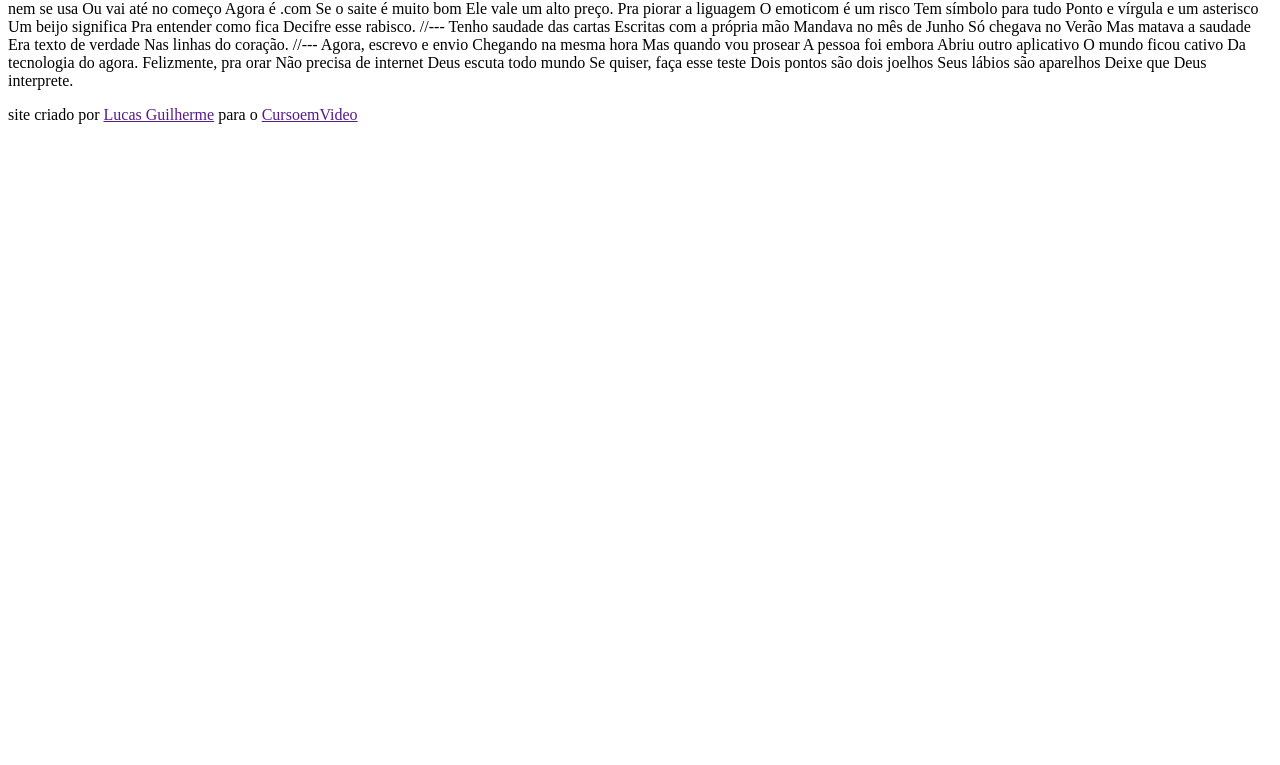
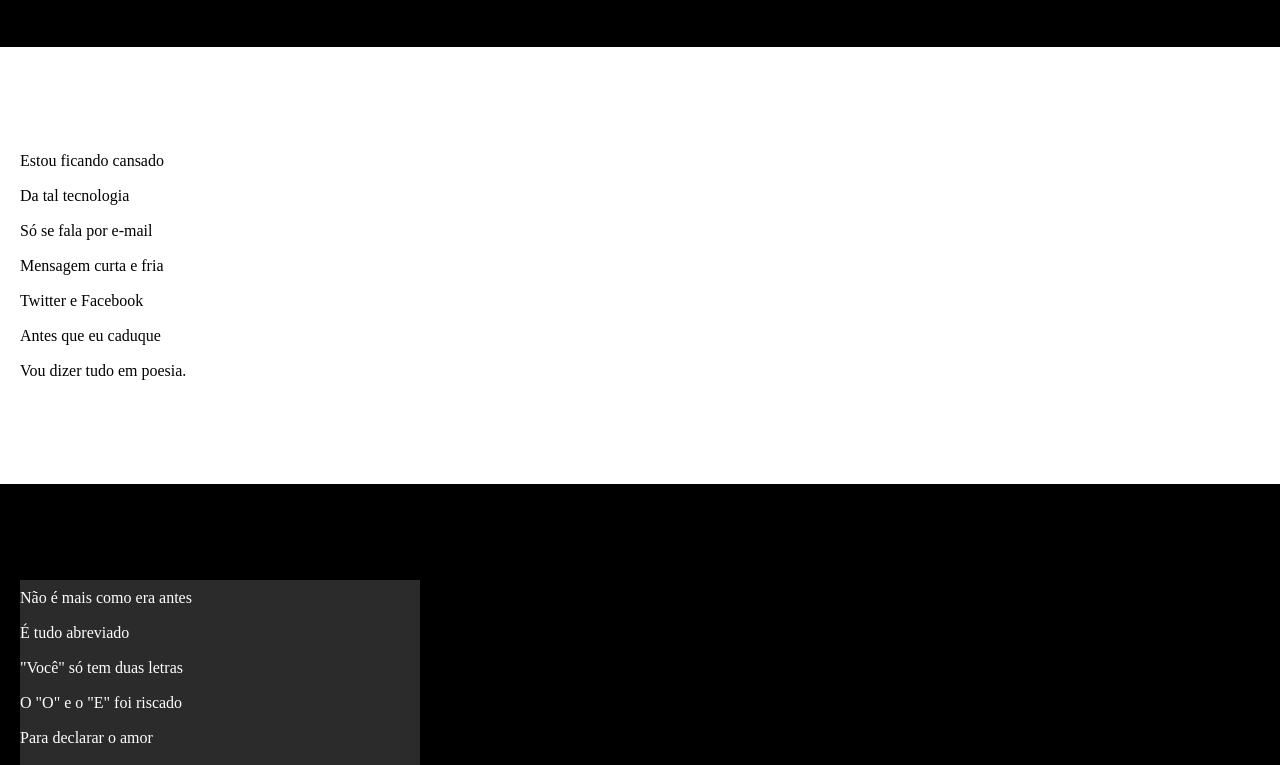
Before and after one commit to LucasGuilhermedev/Projeto-cordel, a plain HTML site: page index.html in a window 1280 px wide. Shown: the part 134-899 px from the top of the page. Before the commit the page ends 800 px from the top, so only its background shows below. Drawn offline with Linux system fonts and the light colour scheme.

Commit message:
atualização da CSS e HTML

```diff
--- a/index.html
+++ b/index.html
@@ -4,80 +4,91 @@
     <meta charset="UTF-8">
     <meta name="viewport" content="width=device-width, initial-scale=1.0">
     <title>Cordel Moderno</title>
+    <link rel="stylesheet" href="style.css">
 </head>
 <body>
     <header>
         <h1>Cordel Moderno</h1>
-        Por <a href="" target="_blank">Milton Duarte</a>
-        [SITE: https://www.recantodasletras.com.br/poesias/3186743]
+        Por <a href="https://www.recantodasletras.com.br/poesias/3186743" target="_blank">Milton Duarte</a>
     </header>
 
-    Estou ficando cansado
-    Da tal tecnologia
-    Só se fala por e-mail
-    Mensagem curta e fria
-    Twitter e Facebook
-    Antes que eu caduque
-    Vou dizer tudo em poesia.
+    <section class="normal">
+        <p>
+            Estou ficando cansado <br>
+            Da tal tecnologia <br>
+            Só se fala por e-mail <br>
+            Mensagem curta e fria <br>
+            Twitter e Facebook <br>
+            Antes que eu caduque <br>
+            Vou dizer tudo em poesia.
+        </p>
+    </section>
 
-    //---
+    <section  class="imagem">
+        <p>
+            Não é mais como era antes <br>
+            É tudo abreviado <br>
+            "Você" só tem duas letras <br>
+            O "O" e o "E" foi riscado <br>
+            Para declarar o amor <br>
+            Basta botar uma flor <br>
+            E um coração desenhado.
+        </p>
+    </section>
 
-    Não é mais como era antes
-    É tudo abreviado
-    "Você" só tem duas letras
-    O "O" e o "E" foi riscado
-    Para declarar o amor
-    Basta botar uma flor
-    E um coração desenhado.
+    <section class="normal">
+        <p>
+            Arroba agora não pesa <br>
+            É parte de um endereço <br>
+            Ponto final nem se usa <br>
+            Ou vai até no começo <br>
+            Agora é .com <br>
+            Se o saite é muito bom <br>
+            Ele vale um alto preço.
+            Pra piorar a liguagem <br>
+            O emoticom é um risco <br>
+            Tem símbolo para tudo <br>
+            Ponto e vírgula e um asterisco <br>
+            Um beijo significa <br>
+            Pra entender como fica <br>
+            Decifre esse rabisco.
+        </p>
+    </section>
 
-    //---
+    <section class="imagem">
+        <p>
+            Tenho saudade das cartas <br>
+            Escritas com a própria mão <br>
+            Mandava no mês de Junho <br>
+            Só chegava no Verão <br>
+            Mas matava a saudade <br>
+            Era texto de verdade <br>
+            Nas linhas do coração.
+        </p>
+    </section>
 
-    Arroba agora não pesa
-    É parte de um endereço
-    Ponto final nem se usa
-    Ou vai até no começo
-    Agora é .com
-    Se o saite é muito bom
-    Ele vale um alto preço.
+    <section class="normal">
+        <p>
+            Agora, escrevo e envio <br>
+            Chegando na mesma hora <br>
+            Mas quando vou prosear <br>
+            A pessoa foi embora <br>
+            Abriu outro aplicativo <br>
+            O mundo ficou cativo <br>
+            Da tecnologia do agora.
 
-    Pra piorar a liguagem
-    O emoticom é um risco
-    Tem símbolo para tudo
-    Ponto e vírgula e um asterisco
-    Um beijo significa
-    Pra entender como fica
-    Decifre esse rabisco.
-
-    //---
-
-    Tenho saudade das cartas
-    Escritas com a própria mão
-    Mandava no mês de Junho
-    Só chegava no Verão
-    Mas matava a saudade
-    Era texto de verdade
-    Nas linhas do coração.
-
-    //---
-
-    Agora, escrevo e envio
-    Chegando na mesma hora
-    Mas quando vou prosear
-    A pessoa foi embora
-    Abriu outro aplicativo
-    O mundo ficou cativo
-    Da tecnologia do agora.
-
-    Felizmente, pra orar
-    Não precisa de internet
-    Deus escuta todo mundo
-    Se quiser, faça esse teste
-    Dois pontos são dois joelhos
-    Seus lábios são aparelhos
-    Deixe que Deus interprete.
+            Felizmente, pra orar <br>
+            Não precisa de internet <br>
+            Deus escuta todo mundo <br>
+            Se quiser, faça esse teste <br>
+            Dois pontos são dois joelhos <br>
+            Seus lábios são aparelhos <br>
+            Deixe que Deus interprete.
+        </p>
+    </section>
 
     <footer>
-        <p>site criado por <a href="">Lucas Guilherme</a> para o <a href="" target="_blank">CursoemVideo</a></p>
+        <p>site criado por <a href="https://github.com/LucasGuilhermedev" target="_blank">Lucas Guilherme</a> para o <a href="https://www.cursoemvideo.com/cursos/" target="_blank">CursoemVideo</a></p>
     </footer>
 </body>
 </html>
--- /dev/null
+++ b/style.css
@@ -0,0 +1,70 @@
+@charset "UTF-8";
+
+body{
+    margin: 0px;
+    padding: 0px;
+}
+
+html, body{
+    min-height: 100%;
+    background-color: rgb(129, 129, 129);
+}
+
+header{
+  background-color: black;
+  color: white;
+  text-align: center;
+  padding-top: 1vh;
+  padding-bottom: 60px;
+  padding-top: 30px;
+}
+
+header > h1{
+    padding-top: 32px;
+    font-variant: small-caps;
+    padding-top: 10px;
+    margin-bottom: 5px;
+}
+
+header > p{
+    padding-bottom: 50px;
+}
+
+a{
+    color: white;
+    text-decoration: none;
+    font-weight: bold;
+}
+
+header a:hover, footer a:hover{
+    text-decoration: underline;
+}
+
+section{
+    padding-top: 10vh;
+    padding-bottom: 10vh;
+    line-height: 35px;
+    padding-left: 20px;
+}
+
+section.normal{
+    background-color: rgb(255, 255, 255);
+    color: rgb(0, 0, 0);
+}
+
+section.imagem{
+    background-color: rgb(0, 0, 0);
+    color: rgb(255, 255, 255);
+}
+
+section.imagem > p{
+    width: 400px;
+    background-color: rgb(43, 43, 43);
+}
+
+footer{
+    background-color: black;
+    color: rgb(255, 255, 255);
+    text-align: center;
+    padding: 10px;
+}
```
